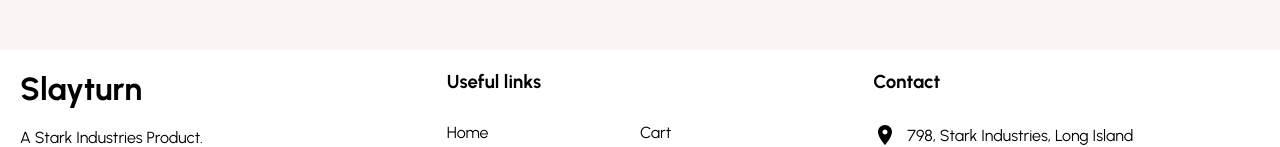
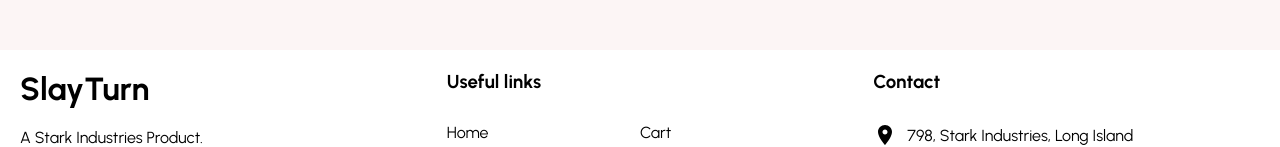
Before and after one commit to sushantsharma08/SlayTurn, a React (Vite) app in the folder client/: page / in a window 1280 px wide. Shown: the part 1966-2113 px from the top of the page. Built offline with nearby package versions, Linux system fonts and the light colour scheme; no server answers.

Commit message:
name changes

```diff
--- a/client/src/components/Footer.jsx
+++ b/client/src/components/Footer.jsx
@@ -79,7 +79,7 @@
   return (
     <Container>
         <Left>
-            <Logo>Slayturn</Logo>
+            <Logo>SlayTurn</Logo>
             <Desc>
                 A Stark Industries Product.<br/>
                 The Stark industries brings you the finest of all products, A legacy of Tony Stark
```
